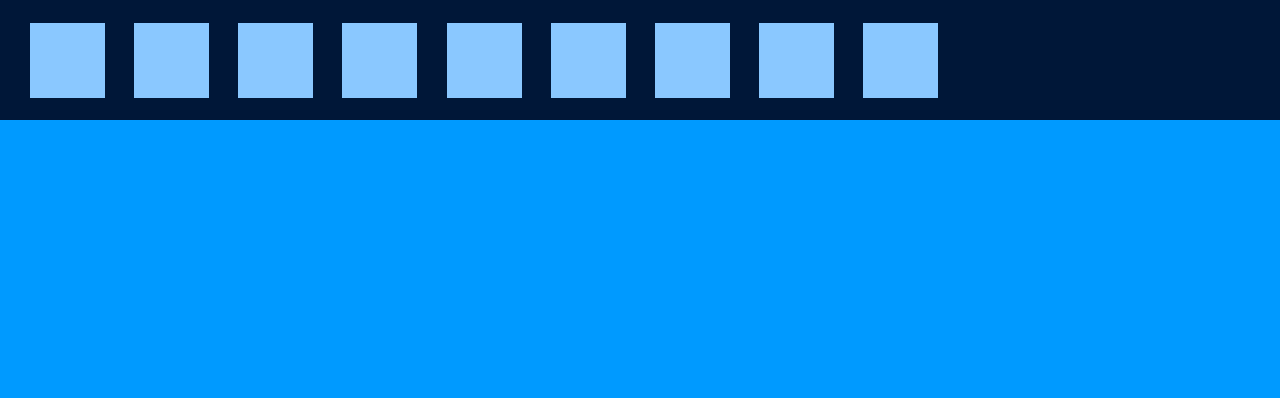
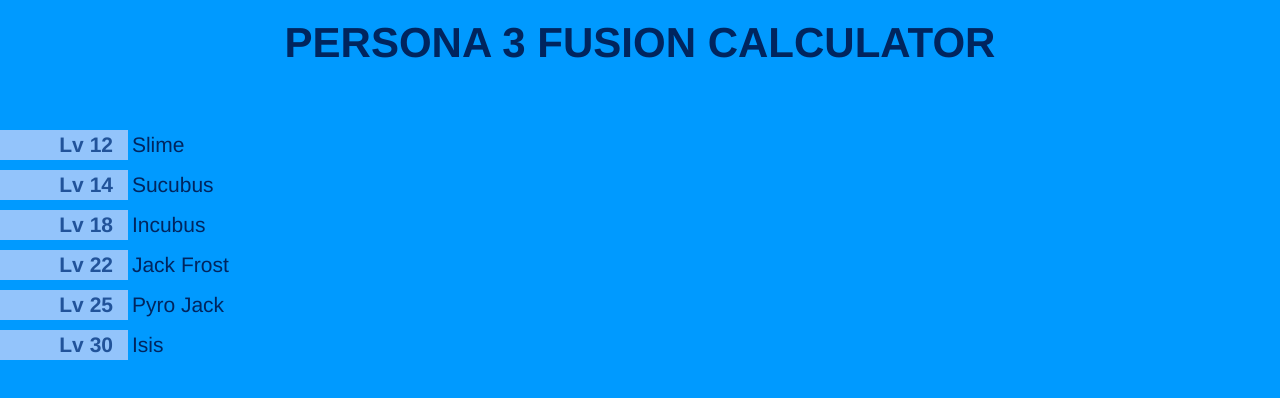
Before and after one commit to edmilsonrobson/Persona-3-Fusion-Calculator, a website: page index.html in a window 1280 px wide. Drawn offline with nearby package versions, Linux system fonts and the light colour scheme.

Commit message:
Basic persona list layout

```diff
--- a/css/persona3.css
+++ b/css/persona3.css
@@ -14,12 +14,9 @@
 
 }
 
-
-
 .light{
     background-color: #8AC8FF
 }
-
 
 .square{
     margin: 0 auto;
@@ -34,3 +31,53 @@
     display: table-cell;
     vertical-align: middle;
 }
+
+#p3fc-header h1{
+    text-align: center;
+    font-weight: 700;
+    text-transform: uppercase;
+    font-size: 3em;
+}
+
+#persona-list{
+    margin-top: 5%;
+    /*    background: steelblue;*/
+    width: 50%;
+    min-height: 600px;
+}
+
+a, a:hover, a:focus{
+    color: inherit;
+    text-decoration: none;
+}
+
+.persona-name-list{
+    font-size: 1.5em;
+}
+.p3-box{
+    color: #21539A;
+    font-weight: 700;
+    display: inline-block;
+    background-color: #93C4FB;
+    text-align: right;
+    padding-right: 15px;
+    min-width: 25%;
+    height: 30px;
+    transition: 0.1s;
+}
+
+.info-box-container{
+    display:block;
+    width: 80%;
+    margin: 10px 0;
+}
+.info-box-container:hover .p3-box{
+    background-color: #F7CD7D;
+    min-width: 27%;
+    transition: 0.1s;
+}
+
+.p3-box span{
+    height: 100%;
+    font-size: 1.5em;
+}
--- a/index.html
+++ b/index.html
@@ -12,35 +12,46 @@
 
     <body>
 
-        <div class="dark-box container">
-            <div class="row weakness-list">
-                <div class="col-lg-1 col-md-2 col-xs-4">
-                    <div class="square light"></div>
-                </div>
-                <div class="col-lg-1 col-md-2 col-xs-4">
-                    <div class="square light"></div>
-                </div>
-                <div class="col-lg-1 col-md-2 col-xs-4">
-                    <div class="square light"></div>
-                </div>
-                <div class="col-lg-1 col-md-2 col-xs-4">
-                    <div class="square light"></div>
-                </div>
-                <div class="col-lg-1 col-md-2 col-xs-4">
-                    <div class="square light"></div>
-                </div>
-                <div class="col-lg-1 col-md-2 col-xs-4">
-                    <div class="square light"></div>
-                </div>
-                <div class="col-lg-1 col-md-2 col-xs-4">
-                    <div class="square light"></div>
-                </div>
-                <div class="col-lg-1 col-md-2 col-xs-4">
-                    <div class="square light"></div>
-                </div>
-                <div class="col-lg-1 col-md-2 col-xs-4">
-                    <div class="square light"></div>
-                </div>
+       <header id="p3fc-header">
+           <h1>Persona 3 Fusion Calculator</h1>
+       </header>
+        <div id="persona-list">
+
+            <div class="info-box-container">
+                <a href="#">
+                    <div class="p3-box"><span>Lv 12</span></div>
+                    <span class="persona-name-list">Slime</span>
+                </a>
+            </div>
+            <div class="info-box-container">
+                <a href="#">
+                    <div class="p3-box"><span>Lv 14</span></div>
+                    <span class="persona-name-list">Sucubus</span>
+                </a>
+            </div>
+            <div class="info-box-container">
+                <a href="#">
+                    <div class="p3-box"><span>Lv 18</span></div>
+                    <span class="persona-name-list">Incubus</span>
+                </a>
+            </div>
+            <div class="info-box-container">
+                <a href="#">
+                    <div class="p3-box"><span>Lv 22</span></div>
+                    <span class="persona-name-list">Jack Frost</span>
+                </a>
+            </div>
+            <div class="info-box-container">
+                <a href="#">
+                    <div class="p3-box"><span>Lv 25</span></div>
+                    <span class="persona-name-list">Pyro Jack</span>
+                </a>
+            </div>
+            <div class="info-box-container">
+                <a href="#">
+                    <div class="p3-box"><span>Lv 30</span></div>
+                    <span class="persona-name-list">Isis</span>
+                </a>
             </div>
         </div>
 
```
Also changed, not shown: persona.html (added, +50 -0 lines).
